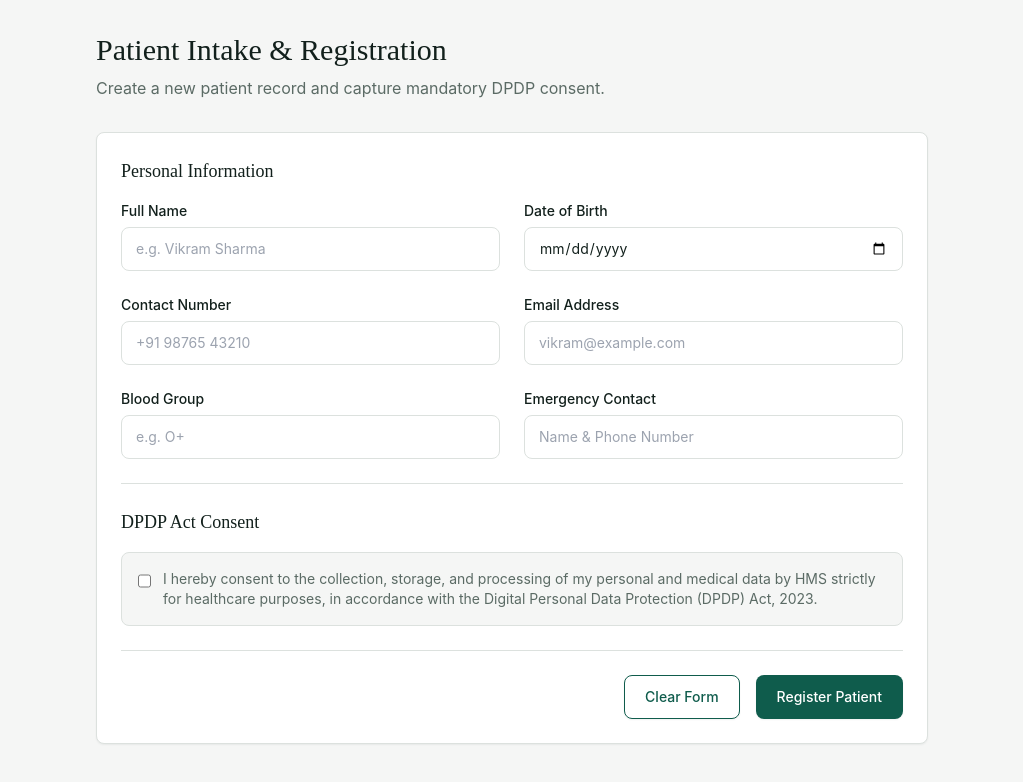
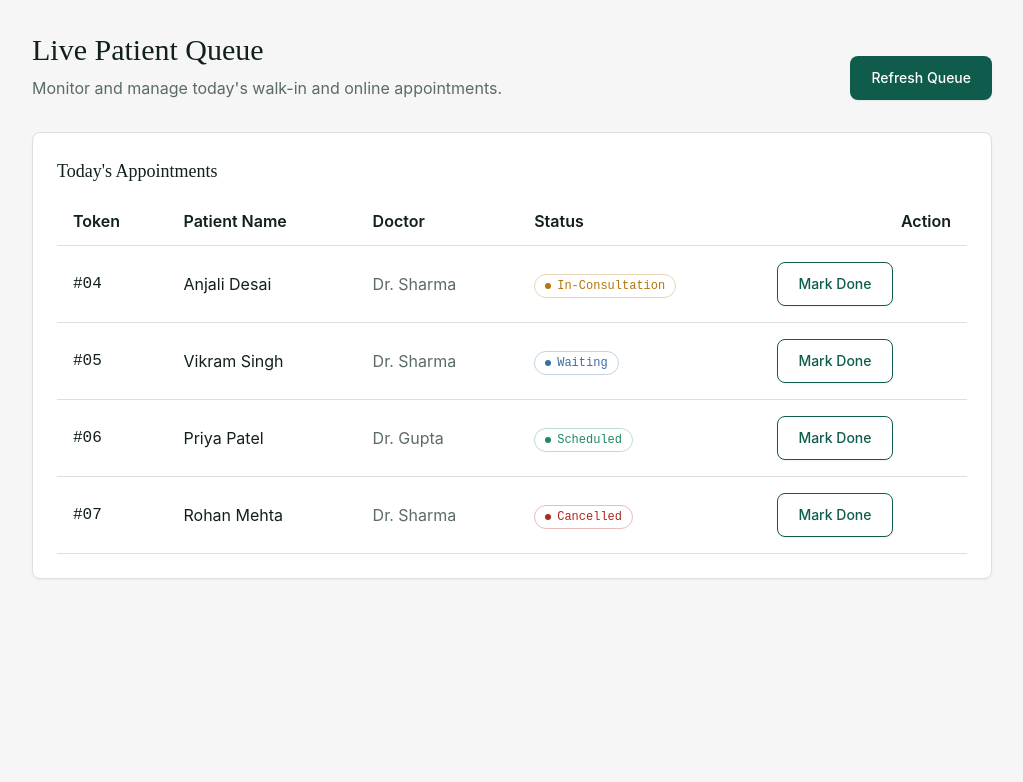
Before and after one commit to aayushmishra321/hospital-management-system_Version1, a React (Vite) app in the folder Frontend/: page / in a window 1280 px wide. Shown: the top 782 px of the page, without its empty margins (128-1151 px from the left). Built offline with nearby package versions, Linux system fonts and the light colour scheme.

Commit message:
feat(receptionist): build live patient queue board

```diff
--- a/Frontend/src/App.tsx
+++ b/Frontend/src/App.tsx
@@ -1,9 +1,9 @@
-import { PatientIntake } from './pages/PatientIntake';
+import { QueueBoard } from './pages/QueueBoard';
 
 export default function App() {
   return (
     <main className="min-h-screen bg-background text-text-primary antialiased">
-      <PatientIntake />
+      <QueueBoard />
     </main>
   );
 }
--- /dev/null
+++ b/Frontend/src/pages/QueueBoard.tsx
@@ -0,0 +1,59 @@
+import { Card } from '../components/ui/Card';
+import { Badge } from '../components/ui/Badge';
+import { Button } from '../components/ui/Button';
+
+// Dummy data to simulate the live queue
+const mockQueue = [
+    { id: 1, token: '04', patient: 'Anjali Desai', doctor: 'Dr. Sharma', status: 'In-Consultation', type: 'warning' },
+    { id: 2, token: '05', patient: 'Vikram Singh', doctor: 'Dr. Sharma', status: 'Waiting', type: 'info' },
+    { id: 3, token: '06', patient: 'Priya Patel', doctor: 'Dr. Gupta', status: 'Scheduled', type: 'success' },
+    { id: 4, token: '07', patient: 'Rohan Mehta', doctor: 'Dr. Sharma', status: 'Cancelled', type: 'error' },
+];
+
+export const QueueBoard = () => {
+    return (
+        <div className="min-h-screen bg-background p-8 max-w-5xl mx-auto">
+            <div className="flex justify-between items-end mb-8">
+                <div>
+                    <h1 className="text-3xl font-heading text-text-primary">Live Patient Queue</h1>
+                    <p className="text-text-secondary font-body mt-2">
+                        Monitor and manage today's walk-in and online appointments.
+                    </p>
+                </div>
+                <Button variant="primary">Refresh Queue</Button>
+            </div>
+
+            <Card title="Today's Appointments">
+                <div className="overflow-x-auto">
+                    <table className="w-full text-left font-body">
+                        <thead>
+                            <tr className="border-b border-border">
+                                <th className="pb-3 pt-2 px-4 font-semibold text-text-primary">Token</th>
+                                <th className="pb-3 pt-2 px-4 font-semibold text-text-primary">Patient Name</th>
+                                <th className="pb-3 pt-2 px-4 font-semibold text-text-primary">Doctor</th>
+                                <th className="pb-3 pt-2 px-4 font-semibold text-text-primary">Status</th>
+                                <th className="pb-3 pt-2 px-4 font-semibold text-text-primary text-right">Action</th>
+                            </tr>
+                        </thead>
+                        <tbody>
+                            {mockQueue.map((item) => (
+                                <tr key={item.id} className="border-b border-border hover:bg-surface/50 transition-colors">
+                                    <td className="py-4 px-4 font-mono font-medium text-text-primary">#{item.token}</td>
+                                    <td className="py-4 px-4 text-text-primary">{item.patient}</td>
+                                    <td className="py-4 px-4 text-text-secondary">{item.doctor}</td>
+                                    <td className="py-4 px-4">
+                                        {/* @ts-ignore - mapping the mock type to our badge status string */}
+                                        <Badge status={item.type} label={item.status} />
+                                    </td>
+                                    <td className="py-4 px-4 text-right space-x-2">
+                                        <Button variant="secondary">Mark Done</Button>
+                                    </td>
+                                </tr>
+                            ))}
+                        </tbody>
+                    </table>
+                </div>
+            </Card>
+        </div>
+    );
+};
```
